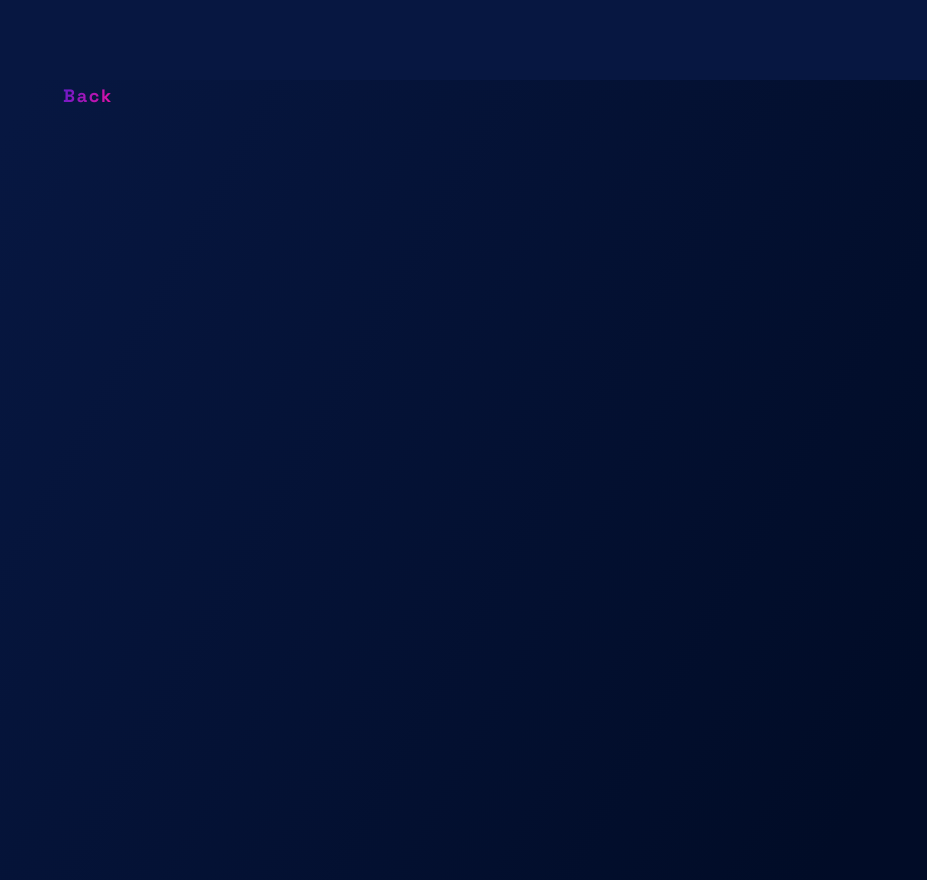
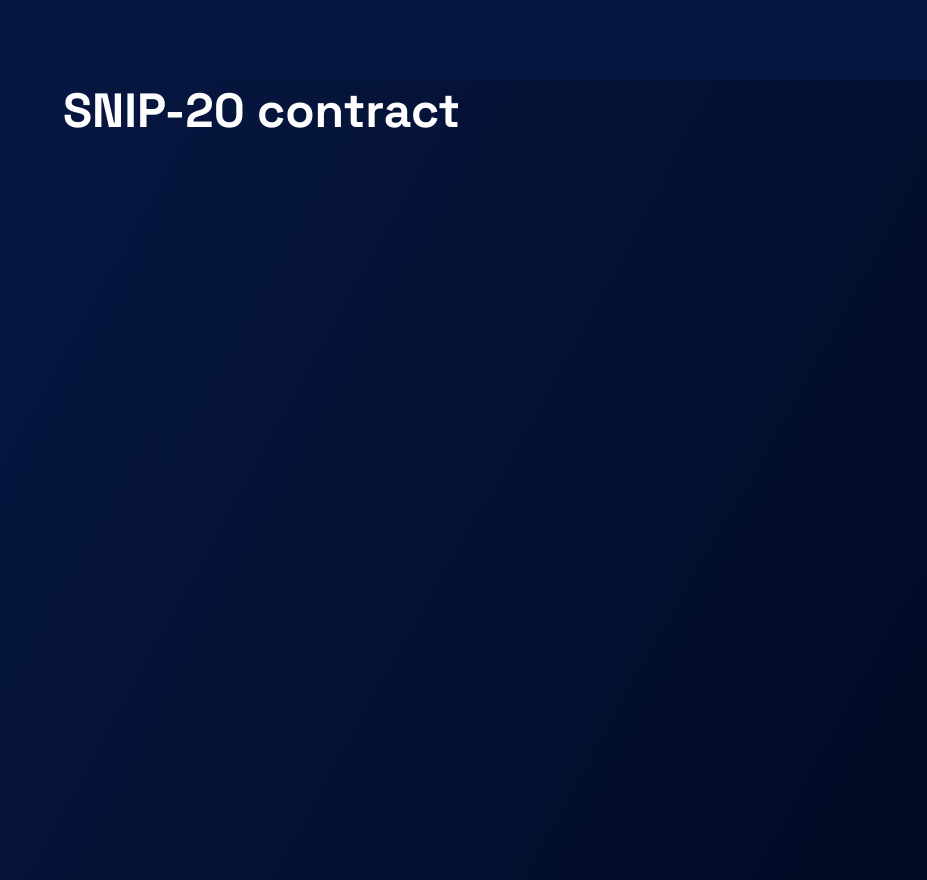
Before and after one commit to atomiklabs/deploycontracts.io, a Next.js app: page / in a window 1280 px wide. Shown: the whole page, without its empty margins (353-1280 px from the left). Built offline with nearby package versions, Linux system fonts and the light colour scheme.

Commit message:
add h3-heading

```diff
--- /dev/null
+++ b/components/H3.tsx
@@ -0,0 +1,7 @@
+export default function H3({ children }: { children: any }) {
+  return (
+    <h2 className='text-[36px] leading-[45.94px] md:text-[48px] md:leading-[61.25px] text-white font-space-grotesk font-bold'>
+      {children}
+    </h2>
+  )
+}
--- a/pages/index.tsx
+++ b/pages/index.tsx
@@ -1,10 +1,10 @@
-import LinkButton from '@/components/buttons/LinkButton'
+import H3 from '@/components/H3'
 
 export default function Example() {
   return (
     <div className='max-w-md mx-auto my-20'>
       <main>
-        <LinkButton href='/'>Back</LinkButton>
+        <H3>SNIP-20 contract</H3>
       </main>
     </div>
   )
```
